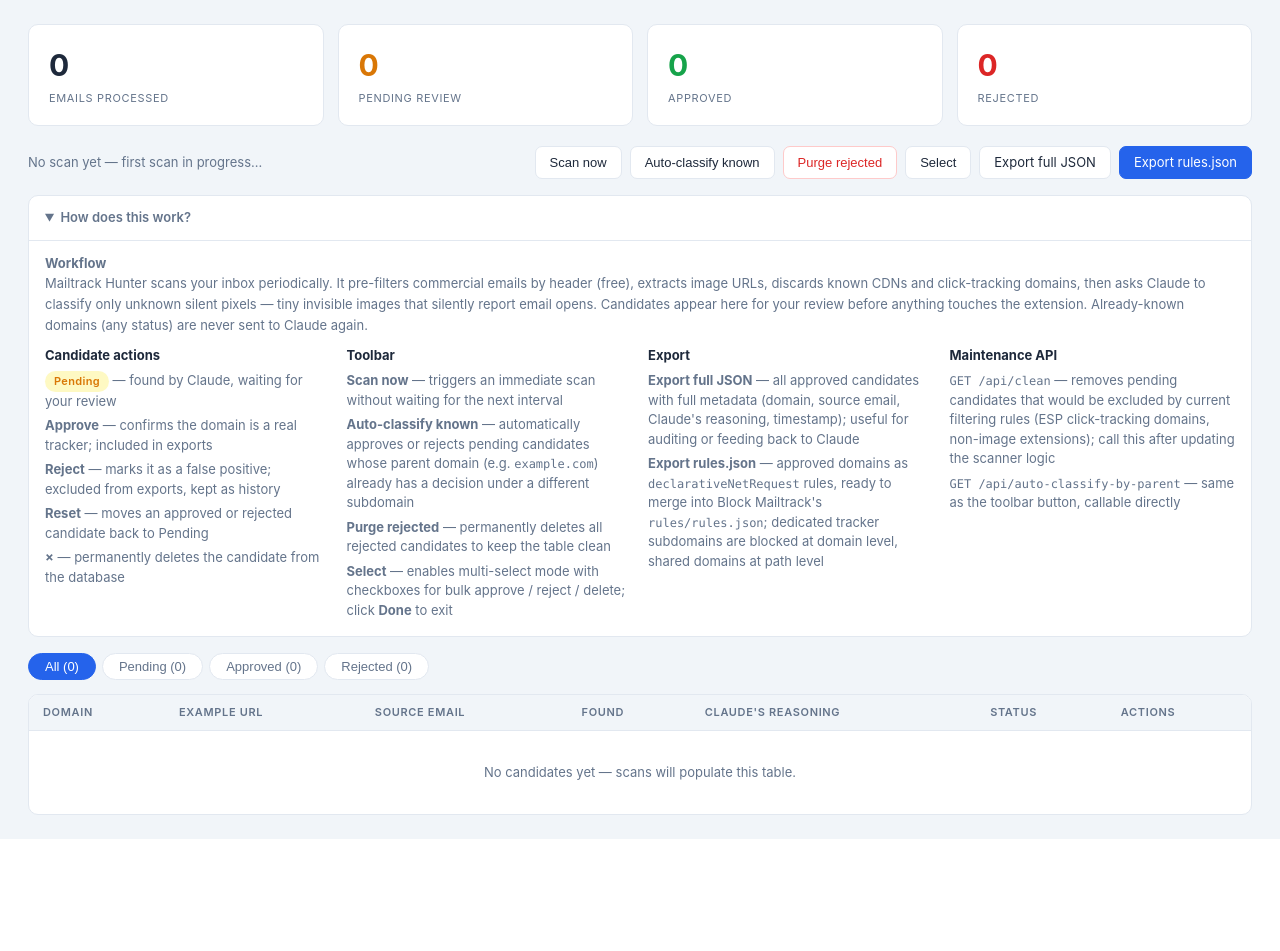
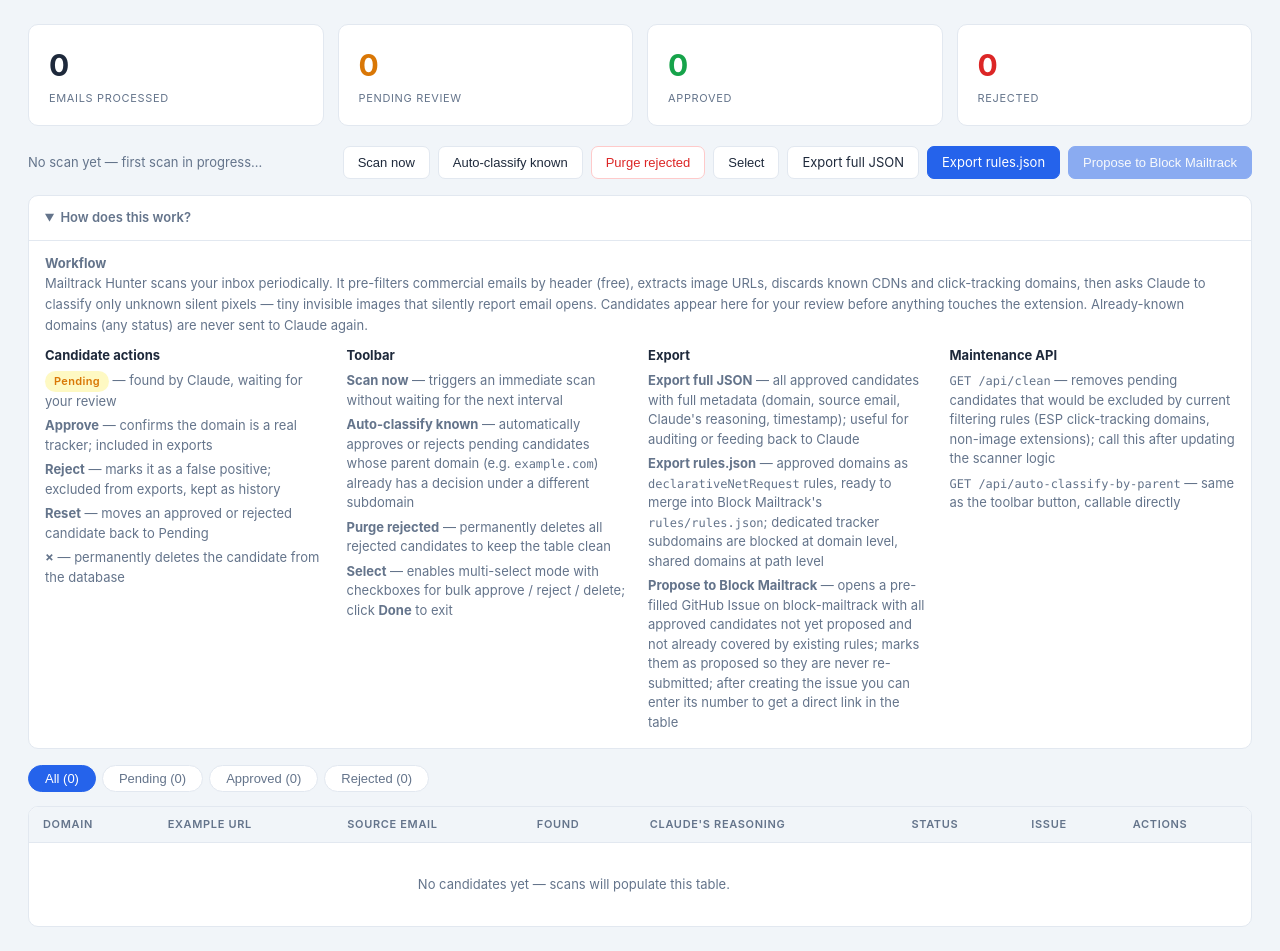
Before and after one commit to Marvellous-Codeworks/mailtrack-hunter, a FastAPI app: page / in a window 1280 px wide, after a click on "How does this work?". Shown: the part 74-1025 px from the top of the page. Before the commit the page ends 913 px from the top, so only its background shows below. Run offline with FastAPI, Linux system fonts and the light colour scheme; data that the repository does not hold is empty.

Commit message:
Add 'Propose to Block Mailtrack' feature
Adds a workflow to open a pre-filled GitHub Issue on block-mailtrack
with newly approved tracker candidates, preventing duplicate proposals.

- database: add github_proposed_at and github_issue_id columns with
  automatic migration for existing DBs
- main: fetch block-mailtrack rules.json from GitHub (1h in-memory cache)
  to skip domains already covered; GET /api/export/github-issue generates
  the issue URL and marks candidates as proposed atomically;
  POST /api/candidates/record-issue links a candidate to its issue number
- Logging at INFO/WARNING/ERROR level for every GitHub fetch outcome
- index.html: 'Propose to Block Mailtrack (N)' toolbar button, Issue
  column with clickable badge or 'Proposed' pill, legend updated
- style.css: badge-proposed and badge-issue styles

````diff
--- a/app/database.py
+++ b/app/database.py
@@ -3,6 +3,16 @@
 from contextlib import contextmanager
 
 DB_PATH = os.getenv("DB_PATH", "/data/mailtrack_hunter.db")
+
+
+def _migrate(conn):
+    existing = {row[1] for row in conn.execute("PRAGMA table_info(tracker_candidates)")}
+    for col, definition in [
+        ("github_proposed_at", "TEXT"),
+        ("github_issue_id",    "INTEGER"),
+    ]:
+        if col not in existing:
+            conn.execute(f"ALTER TABLE tracker_candidates ADD COLUMN {col} {definition}")
 
 
 def init_db():
@@ -25,7 +35,9 @@
                 source_subject   TEXT,
                 found_at         TEXT NOT NULL,
                 claude_reasoning TEXT,
-                status           TEXT NOT NULL DEFAULT 'pending'
+                status           TEXT NOT NULL DEFAULT 'pending',
+                github_proposed_at TEXT,
+                github_issue_id    INTEGER
             );
 
             CREATE TABLE IF NOT EXISTS scan_log (
@@ -36,6 +48,7 @@
                 new_candidates  INTEGER NOT NULL DEFAULT 0
             );
         """)
+        _migrate(conn)
 
 
 @contextmanager
--- a/app/main.py
+++ b/app/main.py
@@ -1,7 +1,12 @@
 import asyncio
+import json
 import logging
 import os
+import time
+import urllib.parse
+import urllib.request
 from contextlib import asynccontextmanager
+from datetime import datetime, timezone
 
 from fastapi import FastAPI, Request
 from fastapi.responses import HTMLResponse, JSONResponse
@@ -16,6 +21,11 @@
 
 APP_VERSION = "1.0.0"
 GITHUB_URL = "https://github.com/Marvellous-Codeworks/mailtrack-hunter"
+BLOCK_MAILTRACK_GITHUB = "https://github.com/Marvellous-Codeworks/block-mailtrack"
+_BLOCK_MAILTRACK_RULES_URL = "https://raw.githubusercontent.com/Marvellous-Codeworks/block-mailtrack/master/rules/rules.json"
+_RULES_CACHE: list | None = None
+_RULES_CACHE_AT: float = 0
+_RULES_CACHE_TTL = 3600
 
 _scheduler = None
 
@@ -37,6 +47,7 @@
 
 @app.get("/", response_class=HTMLResponse)
 async def dashboard(request: Request):
+    already_blocked = _already_blocked_domains()
     with get_conn() as conn:
         stats = {
             "pending":   conn.execute("SELECT COUNT(*) FROM tracker_candidates WHERE status='pending'").fetchone()[0],
@@ -50,17 +61,30 @@
         candidates = [dict(r) for r in conn.execute(
             "SELECT * FROM tracker_candidates ORDER BY found_at DESC"
         ).fetchall()]
+        unproposed_count = conn.execute(
+            "SELECT COUNT(*) FROM tracker_candidates WHERE status='approved' AND github_proposed_at IS NULL"
+        ).fetchone()[0]
+
+    # subtract those already covered by block-mailtrack rules
+    if already_blocked:
+        unproposed_count = sum(
+            1 for c in candidates
+            if c["status"] == "approved"
+            and c["github_proposed_at"] is None
+            and c["domain"] not in already_blocked
+        )
 
     last_scan = dict(last_scan_row) if last_scan_row else None
 
     return templates.TemplateResponse("index.html", {
-        "request":      request,
-        "stats":        stats,
-        "last_scan":    last_scan,
-        "candidates":   candidates,
-        "poll_interval": int(os.getenv("POLL_INTERVAL_MINUTES", 30)),
-        "version":      APP_VERSION,
-        "github_url":   GITHUB_URL,
+        "request":         request,
+        "stats":           stats,
+        "last_scan":       last_scan,
+        "candidates":      candidates,
+        "poll_interval":   int(os.getenv("POLL_INTERVAL_MINUTES", 30)),
+        "version":         APP_VERSION,
+        "github_url":      GITHUB_URL,
+        "unproposed_count": unproposed_count,
     })
 
 
@@ -260,6 +284,128 @@
     )
 
 
+def _fetch_block_mailtrack_rules() -> list:
+    global _RULES_CACHE, _RULES_CACHE_AT
+    if _RULES_CACHE is not None and (time.monotonic() - _RULES_CACHE_AT) < _RULES_CACHE_TTL:
+        return _RULES_CACHE
+    try:
+        with urllib.request.urlopen(_BLOCK_MAILTRACK_RULES_URL, timeout=5) as resp:
+            data = json.loads(resp.read())
+        _RULES_CACHE = data
+        _RULES_CACHE_AT = time.monotonic()
+        logging.info("block-mailtrack rules refreshed from GitHub (%d rules)", len(data))
+    except Exception as exc:
+        if _RULES_CACHE is not None:
+            logging.warning(
+                "Could not refresh block-mailtrack rules from GitHub (%s) — using stale cache (%d rules)",
+                exc, len(_RULES_CACHE),
+            )
+        else:
+            logging.error(
+                "Could not fetch block-mailtrack rules from GitHub (%s) — already-blocked check disabled", exc
+            )
+    return _RULES_CACHE or []
+
+
+def _already_blocked_domains() -> set[str]:
+    domains: set[str] = set()
+    for rule in _fetch_block_mailtrack_rules():
+        url_filter = rule.get("condition", {}).get("urlFilter", "")
+        if url_filter.startswith("||"):
+            domain = url_filter[2:].split("^")[0].split("/")[0]
+            domains.add(domain)
+    return domains
+
+
+@app.get("/api/export/github-issue")
+async def export_github_issue():
+    already_blocked = _already_blocked_domains()
+
+    with get_conn() as conn:
+        rows = conn.execute(
+            "SELECT id, domain, url_example, claude_reasoning FROM tracker_candidates "
+            "WHERE status='approved' AND github_proposed_at IS NULL ORDER BY found_at"
+        ).fetchall()
+
+    new_rows = [r for r in rows if r["domain"] not in already_blocked]
+    skipped = len(rows) - len(new_rows)
+
+    if not new_rows:
+        msg = "No new approved candidates to propose."
+        if skipped:
+            msg += f" ({skipped} already covered by block-mailtrack rules.)"
+        return JSONResponse({"ok": False, "message": msg}, status_code=400)
+
+    ids = [r["id"] for r in new_rows]
+
+    table_lines = "\n".join(
+        f"| `{r['domain']}` | `{_make_url_filter(r['domain'], r['url_example'])}` | {r['claude_reasoning'] or ''} |"
+        for r in new_rows
+    )
+
+    rules_fragment = []
+    for i, r in enumerate(new_rows, start=100):
+        rules_fragment.append({
+            "id": i,
+            "priority": 2,
+            "action": {"type": "block"},
+            "condition": {
+                "urlFilter": _make_url_filter(r["domain"], r["url_example"]),
+                "resourceTypes": ["image", "ping", "other", "xmlhttprequest"],
+            },
+        })
+
+    body = (
+        f"## New tracker domains from Mailtrack Hunter\n\n"
+        f"{len(new_rows)} new tracking domain(s) to add to `rules/rules.json`"
+        + (f" ({skipped} already covered, skipped)" if skipped else "")
+        + f":\n\n"
+        f"| Domain | Proposed filter | Reason |\n"
+        f"|--------|----------------|--------|\n"
+        f"{table_lines}\n\n"
+        f"### rules.json fragment\n\n"
+        f"```json\n{json.dumps(rules_fragment, indent=2)}\n```\n\n"
+        f"*Generated by [Mailtrack Hunter]({GITHUB_URL})*"
+    )
+
+    title = f"Add {len(new_rows)} new tracker rule(s) from Mailtrack Hunter"
+    issue_url = (
+        f"{BLOCK_MAILTRACK_GITHUB}/issues/new"
+        f"?title={urllib.parse.quote(title)}"
+        f"&body={urllib.parse.quote(body)}"
+    )
+
+    now = datetime.now(timezone.utc).isoformat()
+    with get_conn() as conn:
+        conn.executemany(
+            "UPDATE tracker_candidates SET github_proposed_at=? WHERE id=?",
+            [(now, id_) for id_ in ids],
+        )
+
+    return {"ok": True, "url": issue_url, "count": len(new_rows), "skipped": skipped}
+
+
+@app.post("/api/candidates/record-issue")
+async def record_issue(payload: dict):
+    issue_id = int(payload.get("issue_id", 0))
+    ids = payload.get("ids")
+    if not issue_id:
+        return JSONResponse({"ok": False, "message": "issue_id required"}, status_code=400)
+    with get_conn() as conn:
+        if ids:
+            conn.executemany(
+                "UPDATE tracker_candidates SET github_issue_id=? WHERE id=?",
+                [(issue_id, id_) for id_ in ids],
+            )
+        else:
+            conn.execute(
+                "UPDATE tracker_candidates SET github_issue_id=? "
+                "WHERE github_proposed_at IS NOT NULL AND github_issue_id IS NULL",
+                (issue_id,),
+            )
+    return {"ok": True}
+
+
 @app.post("/api/scan")
 async def trigger_scan():
     loop = asyncio.get_event_loop()
--- a/static/style.css
+++ b/static/style.css
@@ -160,9 +160,12 @@
   font-weight: 600;
   letter-spacing: .03em;
 }
-.badge-approved { background: #dcfce7; color: var(--success); }
-.badge-rejected { background: #fee2e2; color: var(--danger);  }
-.badge-pending  { background: #fef9c3; color: var(--warning); }
+.badge-approved  { background: #dcfce7; color: var(--success); }
+.badge-rejected  { background: #fee2e2; color: var(--danger);  }
+.badge-pending   { background: #fef9c3; color: var(--warning); }
+.badge-proposed  { background: #e0e7ff; color: #4338ca; }
+.badge-issue     { background: #f0fdf4; color: #166534; text-decoration: none; }
+.badge-issue:hover { text-decoration: underline; }
 
 .actions-cell { display: flex; gap: 5px; align-items: center; }
 
--- a/templates/index.html
+++ b/templates/index.html
@@ -74,6 +74,10 @@
       <button class="btn" id="bulk-toggle" onclick="toggleBulkMode()" title="Toggle multi-select mode">Select</button>
       <a href="/api/export/full"  class="btn" title="Full JSON with metadata">Export full JSON</a>
       <a href="/api/export/rules" class="btn btn-primary" title="Ready-to-paste rules.json fragment">Export rules.json</a>
+      <button class="btn btn-primary" id="propose-btn" onclick="proposeToBlockMailtrack()"
+        {% if unproposed_count == 0 %}disabled title="No new approved candidates to propose"{% else %}title="Open a pre-filled GitHub Issue on block-mailtrack with {{ unproposed_count }} new rule(s)"{% endif %}>
+        Propose to Block Mailtrack{% if unproposed_count > 0 %} ({{ unproposed_count }}){% endif %}
+      </button>
     </div>
   </div>
 
@@ -110,6 +114,7 @@
           <ul>
             <li><b>Export full JSON</b> — all approved candidates with full metadata (domain, source email, Claude's reasoning, timestamp); useful for auditing or feeding back to Claude</li>
             <li><b>Export rules.json</b> — approved domains as <code>declarativeNetRequest</code> rules, ready to merge into Block Mailtrack's <code>rules/rules.json</code>; dedicated tracker subdomains are blocked at domain level, shared domains at path level</li>
+            <li><b>Propose to Block Mailtrack</b> — opens a pre-filled GitHub Issue on block-mailtrack with all approved candidates not yet proposed and not already covered by existing rules; marks them as proposed so they are never re-submitted; after creating the issue you can enter its number to get a direct link in the table</li>
           </ul>
         </div>
         <div>
@@ -152,6 +157,7 @@
           <th>Found</th>
           <th>Claude's reasoning</th>
           <th>Status</th>
+          <th>Issue</th>
           <th>Actions</th>
         </tr>
       </thead>
@@ -171,6 +177,14 @@
               <span class="badge badge-approved">Approved</span>
             {% else %}
               <span class="badge badge-rejected">Rejected</span>
+            {% endif %}
+          </td>
+          <td class="col-issue">
+            {% if c.github_issue_id %}
+              <a href="https://github.com/Marvellous-Codeworks/block-mailtrack/issues/{{ c.github_issue_id }}"
+                 target="_blank" rel="noopener" class="badge badge-issue">#{{ c.github_issue_id }}</a>
+            {% elif c.github_proposed_at %}
+              <span class="badge badge-proposed" title="Proposed on {{ c.github_proposed_at[:10] }}">Proposed</span>
             {% endif %}
           </td>
           <td class="col-actions">
@@ -302,6 +316,41 @@
     reloadKeepingFilter();
   }
 
+  async function proposeToBlockMailtrack() {
+    const btn = document.getElementById('propose-btn');
+    btn.disabled = true;
+    btn.textContent = 'Preparing…';
+
+    const res = await fetch('/api/export/github-issue');
+    const data = await res.json();
+
+    if (!data.ok) {
+      alert(data.message);
+      btn.disabled = false;
+      btn.textContent = 'Propose to Block Mailtrack';
+      return;
+    }
+
+    window.open(data.url, '_blank', 'noopener');
+
+    const issueNum = prompt(
+      `GitHub Issue opened with ${data.count} rule(s)` +
+      (data.skipped ? ` (${data.skipped} already in block-mailtrack, skipped)` : '') +
+      `.\n\nEnter the issue number to track it (leave blank to skip):`,
+      ''
+    );
+
+    if (issueNum && /^\d+$/.test(issueNum.trim())) {
+      await fetch('/api/candidates/record-issue', {
+        method: 'POST',
+        headers: { 'Content-Type': 'application/json' },
+        body: JSON.stringify({ issue_id: parseInt(issueNum.trim()) }),
+      });
+    }
+
+    reloadKeepingFilter();
+  }
+
   // Restore active filter on page load
   const savedFilter = sessionStorage.getItem('activeFilter') || 'all';
   applyFilter(savedFilter);
````
Also changed, not shown: 1 other file.
